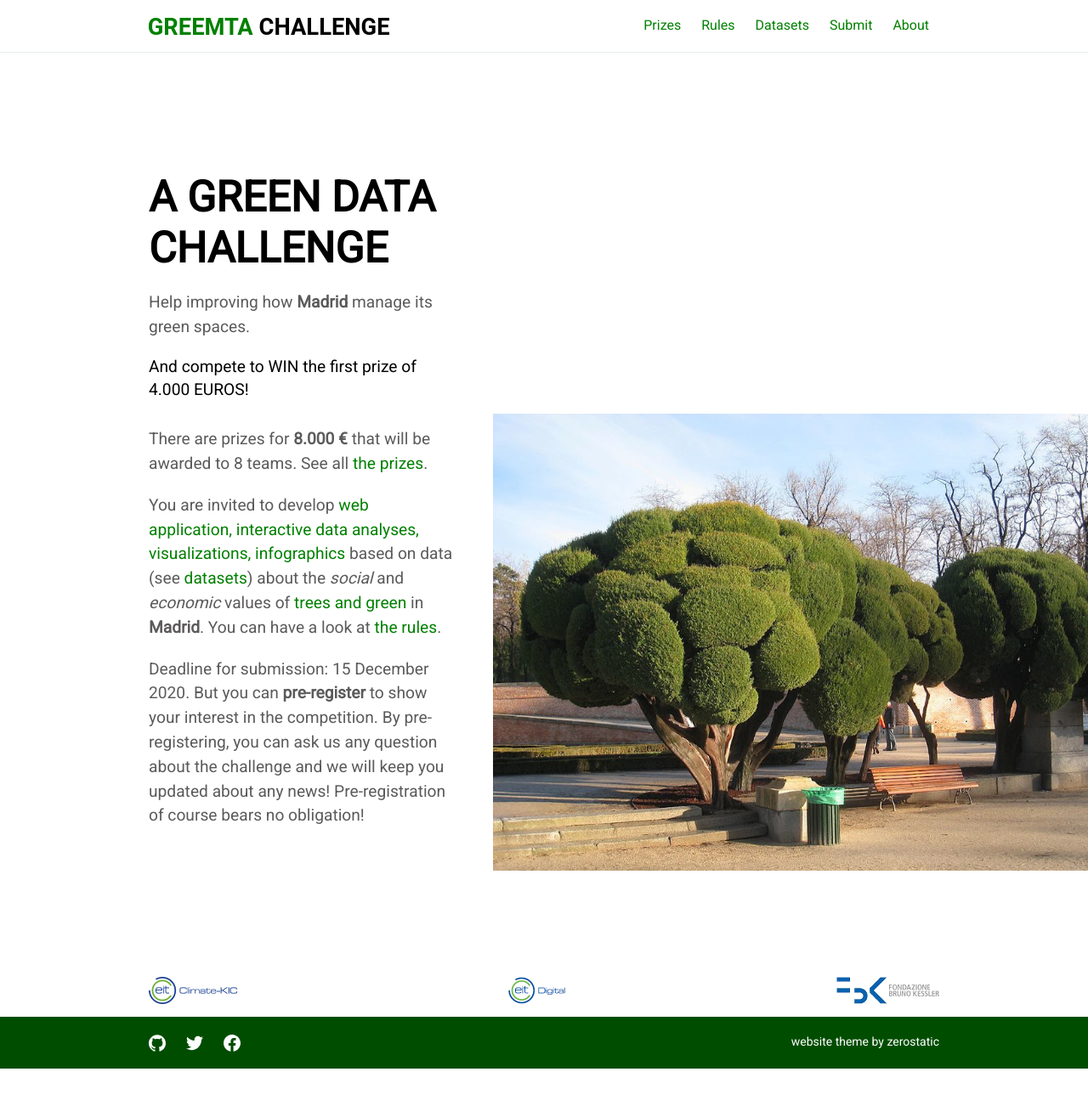
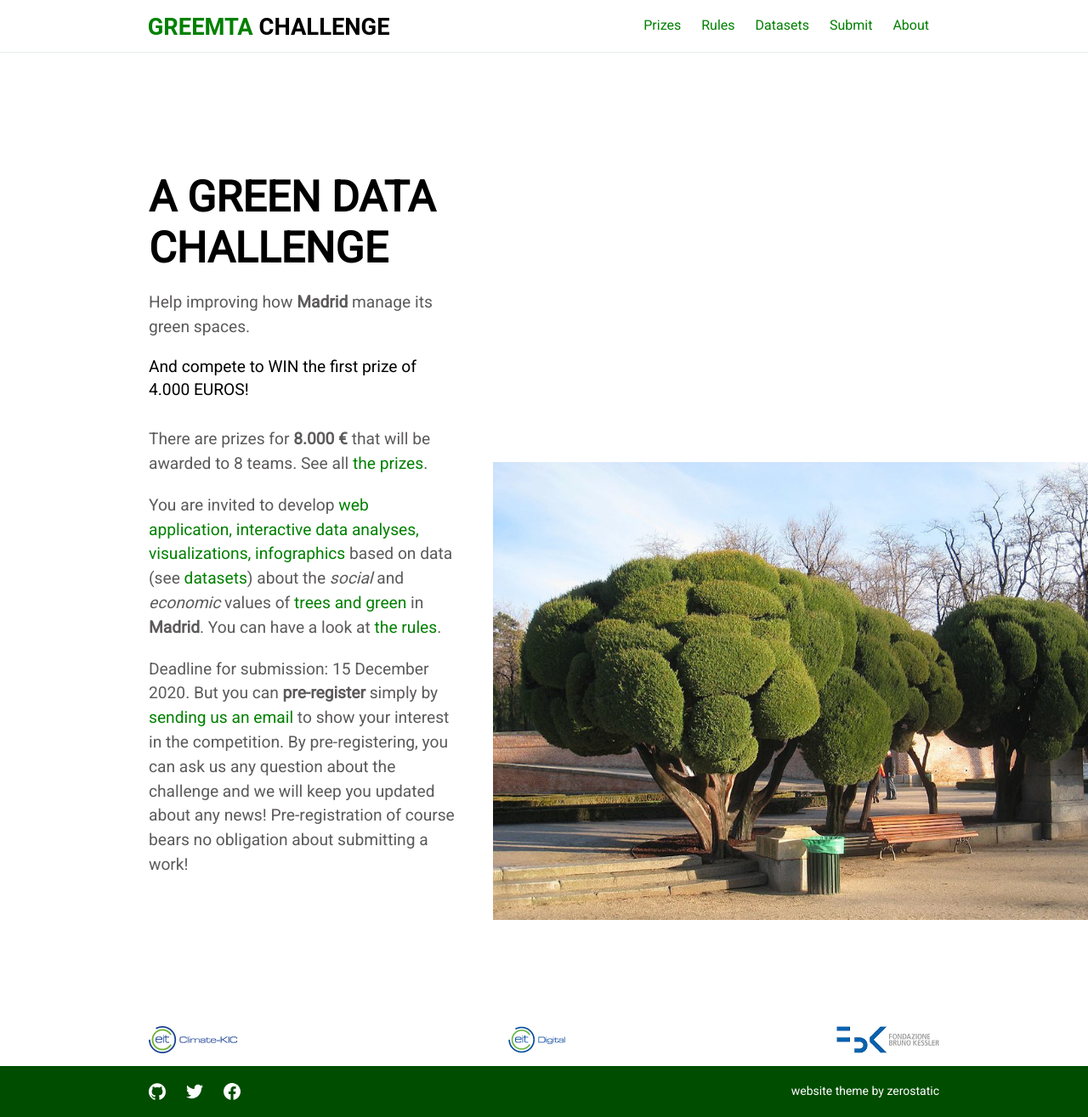
Before and after one commit to piskello/greemta, a Jekyll site: the page built from docs/index.md, in a window 1280 px wide. Shown: the whole page at 85% size. Built offline with Jekyll 4.4.1, drawn with Linux system fonts in a browser that asks for light colours; comment, search, counter and statistics services are not loaded; before the commit the page ends 1258 px from its top, so only the background shows below that.

Commit message:
Update index.md

```diff
--- a/docs/index.md
+++ b/docs/index.md
@@ -15,4 +15,4 @@
 
 You are invited to develop <span style="color: #008000">web application, interactive data analyses, visualizations, infographics</span> based on data (see [datasets](https://challenge.greemta.eu/dataset/)) about the *social* and *economic* values of <span style="color: #008000">trees and green</span> in **Madrid**. You can have a look at [the rules](https://challenge.greemta.eu/rules/).
 
-Deadline for submission: 15 December 2020. But you can **pre-register** to show your interest in the competition. By pre-registering, you can ask us any question about the challenge and we will keep you updated about any news! Pre-registration of course bears no obligation!
+Deadline for submission: 15 December 2020. But you can **pre-register** simply by [sending us an email](mailto:info@greemta.eu?subject=Pre-registration%20to%20the%20GreeMta%20challenge&body=Hi%2C%20I%20would%20like%20to%20be%20kept%20informed%20about%20any%20news%20about%20the%20GreeMta%20challenge.%20%0AThanks!) to show your interest in the competition. By pre-registering, you can ask us any question about the challenge and we will keep you updated about any news! Pre-registration of course bears no obligation about submitting a work!
```
